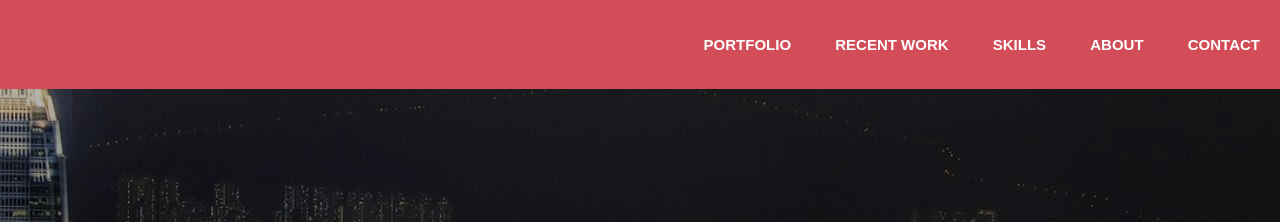
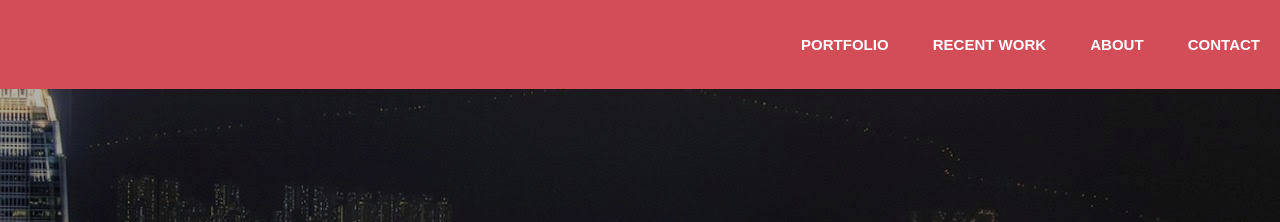
Before and after one commit to Hussein-Asker/Protfolio, a plain HTML site: page index.html in a window 1280 px wide. Shown: the top 222 px of the page. Drawn offline with nearby package versions, Linux system fonts and the light colour scheme.

Commit message:
Update index.html

```diff
--- a/index.html
+++ b/index.html
@@ -21,7 +21,6 @@
 	<ul>
 	<li><button class="click1">PORTFOLIO</button></li>
 	<li><button class="click2">RECENT WORK</button></li>
-	<li><button class="click3">SKILLS</button></li>
 	<li><button class="click4">ABOUT</button></li>
 	<li><button class="click5">CONTACT</button></li>
 	</ul>
```
